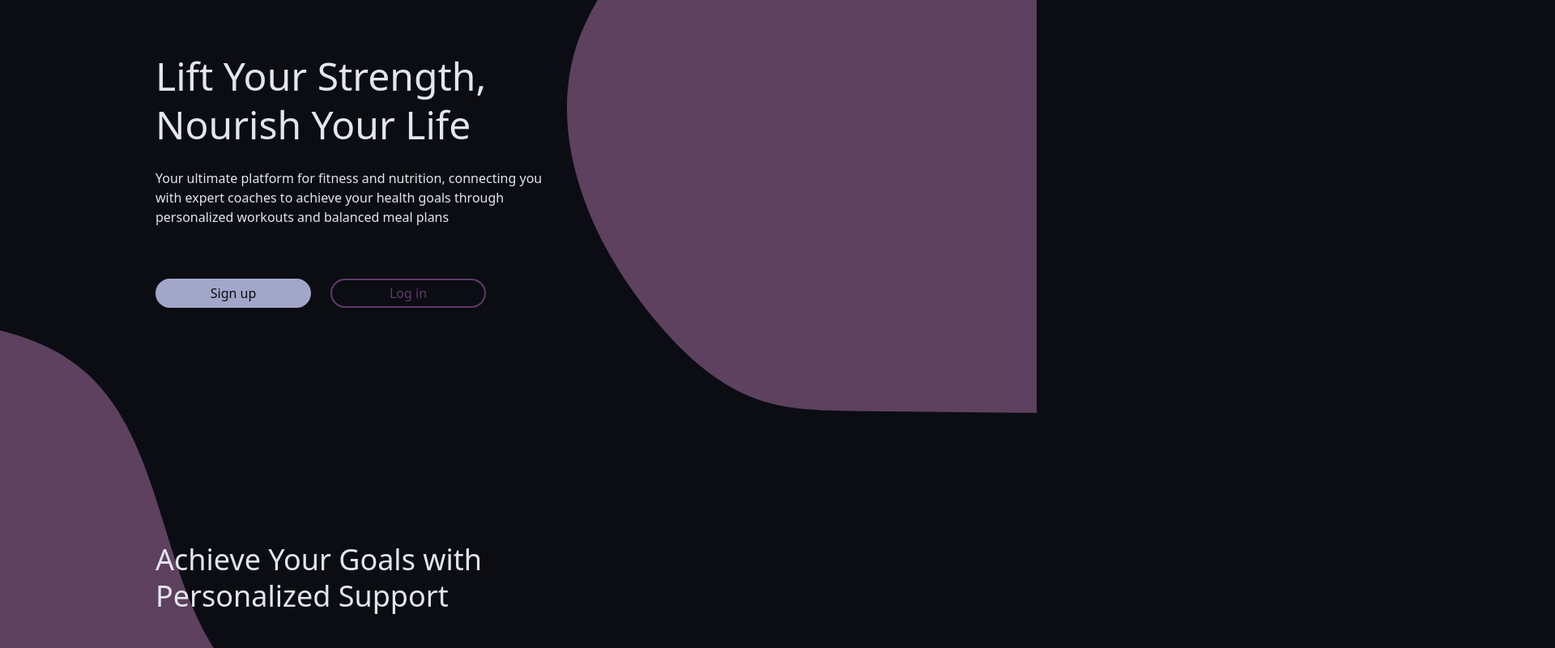
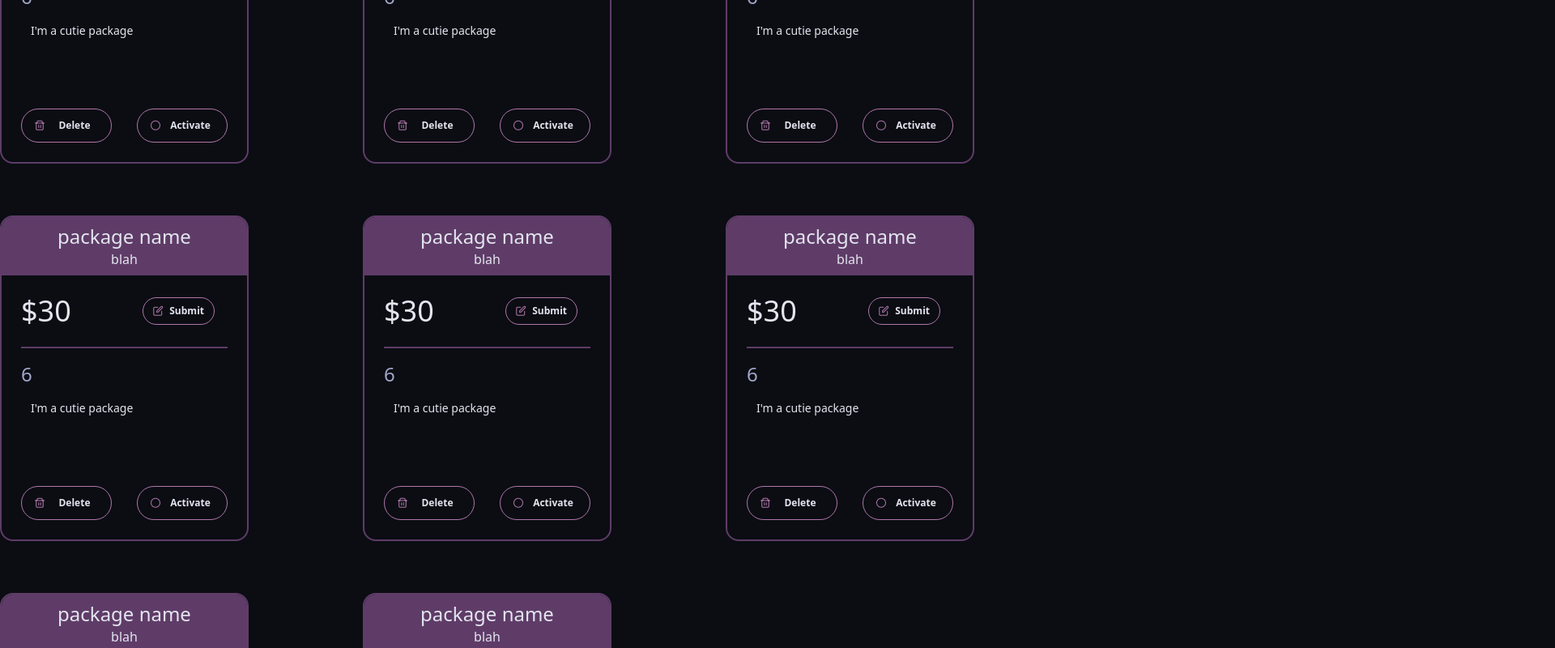
Before and after one commit to OmarGamal10/Lifta, a React (Vite) app in the folder FrontEnd/: page / in a window 1280 px wide. Shown: the part 200-1000 px from the top of the page at 81% size, 1920 px wide, since content can reach past the window. Built offline with nearby package versions, Linux system fonts and the light colour scheme.

Commit message:
hardcoded package dashboard 🧱

```diff
--- a/FrontEnd/src/App.jsx
+++ b/FrontEnd/src/App.jsx
@@ -12,11 +12,12 @@ import { PrimeReactProvider, PrimeReactContext } from 'primereact/api';
 import Tailwind from 'primereact/passthrough/tailwind';
 import { twMerge } from 'tailwind-merge';
 import 'primeicons/primeicons.css';
+import { PackageDashboard } from "./components/packageDashboard.jsx";
 
 function App() {
   return (
     <PrimeReactProvider value={{ unstyled: true, pt: Tailwind , ptOptions: { mergeSections: true, mergeProps: true, classNameMergeFunction: twMerge } }}>
-      <LandingPage/>
+      <PackageDashboard/>
     </PrimeReactProvider>
   );
 }
--- a/FrontEnd/src/components/packageCard.jsx
+++ b/FrontEnd/src/components/packageCard.jsx
@@ -104,7 +104,7 @@ export function PackageCard(probs) {
   }
 
   return (
-    <div className="flex flex-col border-[2px] border-secondary rounded-2xl text-textColor w-[307px] h-[402px]">
+    <div className="flex flex-col border-[2px] border-secondary rounded-2xl text-textColor w-[307px] h-[402px] overflow-hidden">
       {/* header */}
       <div className="bg-secondary text-center p-2">
         <h3 className="text-2xl font-medium">{probs.name}</h3>
--- /dev/null
+++ b/FrontEnd/src/components/packageDashboard.jsx
@@ -0,0 +1,90 @@
+import "./output.css"; // Adjust the path as needed
+import { PackageCard } from "./packageCard";
+
+const obj = {
+  name: "package name",
+  type: "blah",
+  price: 30,
+  duration: 6,
+  description: "I'm a cutie package",
+  isActive: true,
+};
+
+export function PackageDashboard() {
+  return (
+    <div className="grid grid-cols-[repeat(auto-fit,_minmax(300px,_1fr))] gap-16 w-full">
+      <PackageCard
+        name={obj.name}
+        type={obj.type}
+        price={obj.price}
+        duration={obj.duration}
+        description={obj.description}
+        isActive={obj.isActive}
+        view={0}
+      />
+      <PackageCard
+        name={obj.name}
+        type={obj.type}
+        price={obj.price}
+        duration={obj.duration}
+        description={obj.description}
+        isActive={obj.isActive}
+        view={0}
+      />
+      <PackageCard
+        name={obj.name}
+        type={obj.type}
+        price={obj.price}
+        duration={obj.duration}
+        description={obj.description}
+        isActive={obj.isActive}
+        view={0}
+      />
+      <PackageCard
+        name={obj.name}
+        type={obj.type}
+        price={obj.price}
+        duration={obj.duration}
+        description={obj.description}
+        isActive={obj.isActive}
+        view={0}
+      />
+      <PackageCard
+        name={obj.name}
+        type={obj.type}
+        price={obj.price}
+        duration={obj.duration}
+        description={obj.description}
+        isActive={obj.isActive}
+        view={0}
+      />
+      <PackageCard
+        name={obj.name}
+        type={obj.type}
+        price={obj.price}
+        duration={obj.duration}
+        description={obj.description}
+        isActive={obj.isActive}
+        view={0}
+      />
+      <PackageCard
+        name={obj.name}
+        type={obj.type}
+        price={obj.price}
+        duration={obj.duration}
+        description={obj.description}
+        isActive={obj.isActive}
+        view={0}
+      />
+      <PackageCard
+        name={obj.name}
+        type={obj.type}
+        price={obj.price}
+        duration={obj.duration}
+        description={obj.description}
+        isActive={obj.isActive}
+        view={0}
+      />
+    </div>
+  );
+}
```
